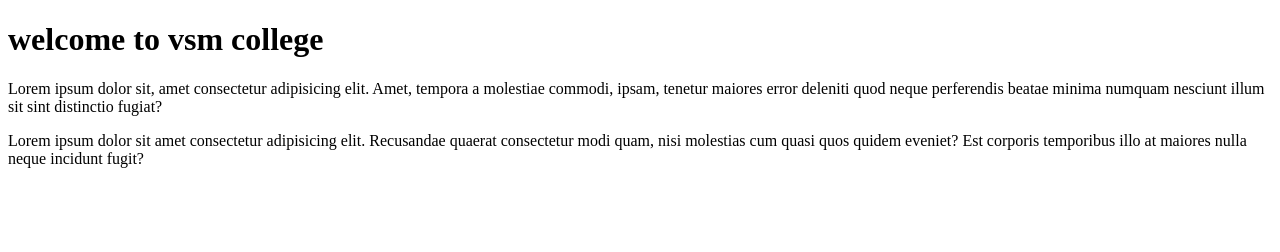
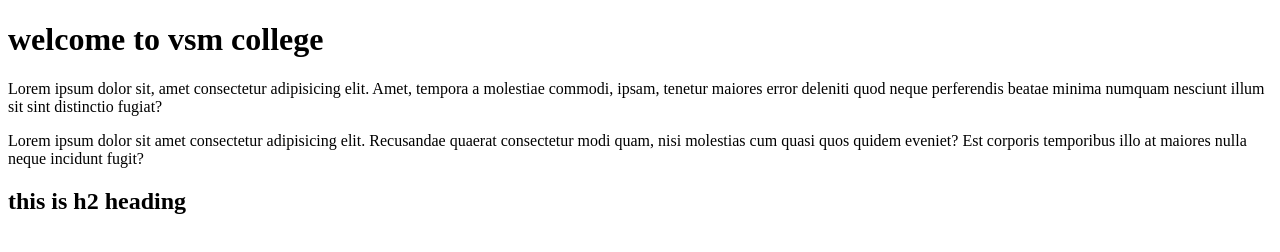
Before and after one commit to AshokKumar7396/vsm-pro, a plain HTML site: page index.html in a window 1280 px wide. Drawn offline with Linux system fonts and the light colour scheme.

Commit message:
Update index.html

```diff
--- a/index.html
+++ b/index.html
@@ -19,5 +19,6 @@
       eveniet? Est corporis temporibus illo at maiores nulla neque incidunt
       fugit?
     </p>
+    <h2>this is h2 heading</h2>
   </body>
 </html>
```
